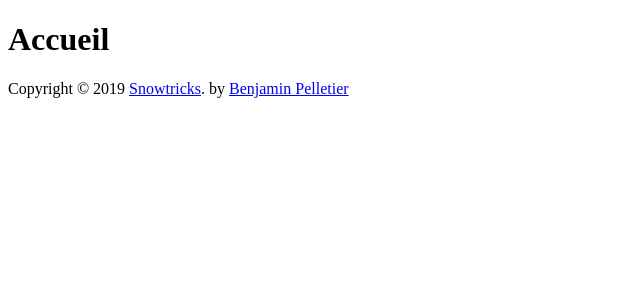
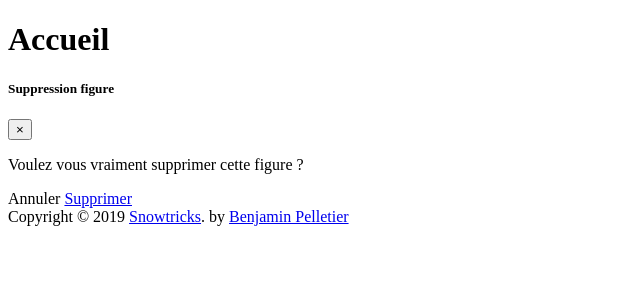
Before and after one commit to bpel/snowtricks, a Symfony app: template templates/index.html.twig in a window 1280 px wide. Shown: the part 130-430 px from the top of the page, without its empty margins (0-640 px from the left). Run offline with Twig, Linux system fonts and the light colour scheme; the template is opened without the code that fills it, so the values that code supplies are empty; some libraries are stand-ins or nearby versions.

Commit message:
Update delete trick popup

```diff
--- a/templates/header.html.twig
+++ b/templates/header.html.twig
@@ -1,7 +1,7 @@
 <div class="header py-4 testsnowtricks">
     <div class="container">
         <div class="d-flex">
-            <a class="header-brand" href="./index.html">
+            <a class="header-brand" href="{{ path('home') }}">
                 <i class="fas fa-snowflakes"></i> Snowtricks
             </a>
         </div>
--- a/templates/index.html.twig
+++ b/templates/index.html.twig
@@ -30,8 +30,8 @@
                                              <h4><a href="{{ path('trick_show', {'id': trick.id}) }}">{{ trick.nameTrick }}</a></h4>
                                          </div>
                                          <div class="col-md-6 text-right">
-                                             <a class="btn btn-outline-primary btn-sm" href="{{ path('trick_edit', {'id': trick.id}) }}" role="button"><span class="fas fa-edit"></span></a>
-                                             <a class="btn btn-outline-primary btn-sm" href="{{ path('trick_delete', {'id': trick.id}) }}" role="button" onclick="confirm('Voulez vous vraiment supprimer?')"><span class="fas fa-trash"></span></a>
+                                             <a class="btn btn-outline-warning btn-sm" href="{{ path('trick_edit', {'id': trick.id}) }}" role="button"><span class="fas fa-edit"></span></a>
+                                             <button class="btn btn-outline-danger btn-sm delete-button-trick" value="{{ trick.id }}"><span class="fas fa-trash"></span></button>
                                          </div>
                                      </div>
                                  {% else %}
@@ -44,4 +44,34 @@
              </div>
          </div>
      </div>
+     <div id="delete-modal" class="modal fade bd-example-modal-sm" tabindex="-1" role="dialog">
+         <div class="modal-dialog" role="document">
+             <div class="modal-content">
+                 <div class="modal-header">
+                     <h5 class="modal-title">Suppression figure</h5>
+                     <button type="button" class="close" data-dismiss="modal" aria-label="Close">
+                         <span aria-hidden="true">&times;</span>
+                     </button>
+                 </div>
+                 <div class="modal-body">
+                     <p>Voulez vous vraiment supprimer cette figure ?</p>
+                 </div>
+                 <div class="modal-footer">
+                     <a class="btn btn-secondary" role="button" data-dismiss="modal">Annuler</a>
+                     <a class="btn btn-danger" href="{{ path('trick_delete', {'id': 1}) }}" role="button">Supprimer</a>
+                 </div>
+             </div>
+         </div>
+     </div>
+     <script>
+         let buttonsDeleteTrick = document.getElementsByClassName("delete-button-trick");
+         for (var i = 0; i < buttonsDeleteTrick.length; i++) {
+             buttonsDeleteTrick[i].onclick = function()
+             {
+                 console.log(this.);
+                 $('#delete-modal').modal('show');
+                 console.log($.value());
+             }
+         }
+     </script>
  {% endblock %}
```
